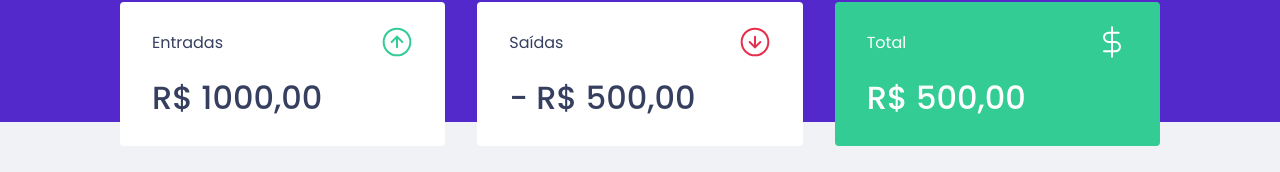
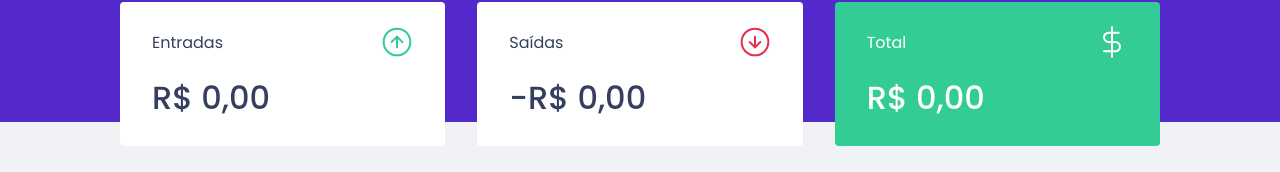
Before and after one commit to paulohmoreira/dtmoney, a React (Create React App) app: page / in a window 1280 px wide. Shown: the part 150-322 px from the top of the page. Built offline with nearby package versions, Linux system fonts and the light colour scheme; no server answers; what miragejs would draw is missing.

Commit message:
feat: calc income, outcome and total

```diff
--- a/src/components/Summary/index.tsx
+++ b/src/components/Summary/index.tsx
@@ -1,11 +1,39 @@
-import { Container } from "./styles";
+import { useTransactions } from '../../hooks/useTransactions';
 
 import icomeImg from '../../assets/income.svg';
 import outcomeImg from '../../assets/outcome.svg';
 import totalImg from '../../assets/total.svg';
 
+import { Container } from './styles';
 
 export function Summary() {
+  const { transactions } = useTransactions();
+
+  // const totalDeposits = transactions.reduce((acc, transactions) => {
+  //   if (transactions.type === 'deposit') {
+  //     return acc + transactions.amount
+  //   }
+
+  //   return acc;
+  // }, 0)
+
+  const summary = transactions.reduce((acc, transactions) => {
+      if (transactions.type === 'deposit') {
+        acc.deposits += transactions.amount;
+        acc.total += transactions.amount;
+      } else {
+        acc.withdraws += transactions.amount;
+        acc.total -= transactions.amount;
+      }
+
+      return acc;
+    },{
+      deposits: 0,
+      withdraws: 0,
+      total: 0,
+    }
+  );
+
   return (
     <Container>
       <div>
@@ -13,7 +41,12 @@
           <p>Entradas</p>
           <img src={icomeImg} alt="Entradas" />
         </header>
-        <strong>R$ 1000,00</strong>
+        <strong>
+          {new Intl.NumberFormat('pt-BR', {
+            style: 'currency',
+            currency: 'BRL'
+          }).format(summary.deposits)}
+        </strong>
       </div>
 
       <div>
@@ -21,7 +54,12 @@
           <p>Saídas</p>
           <img src={outcomeImg} alt="Saídas" />
         </header>
-        <strong>- R$ 500,00</strong>
+        <strong>-
+          {new Intl.NumberFormat('pt-BR', {
+            style: 'currency',
+            currency: 'BRL'
+          }).format(summary.withdraws)}
+        </strong>
       </div>
 
       <div className="highlight-background">
@@ -29,8 +67,13 @@
           <p>Total</p>
           <img src={totalImg} alt="Total" />
         </header>
-        <strong>R$ 500,00</strong>
+        <strong>
+          {new Intl.NumberFormat('pt-BR', {
+            style: 'currency',
+            currency: 'BRL'
+          }).format(summary.total)}
+        </strong>
       </div>
     </Container>
-  )
+  );
 }
```
